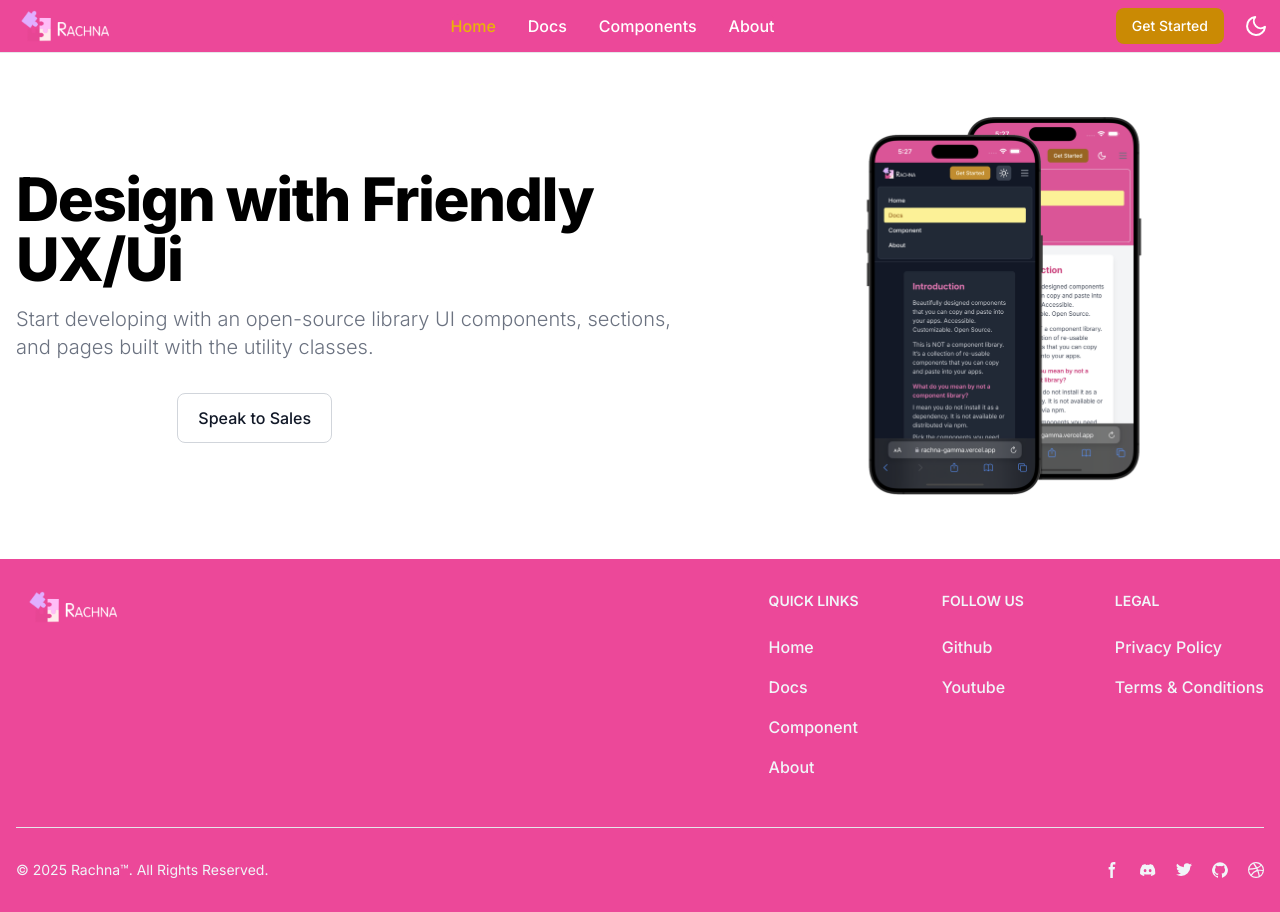
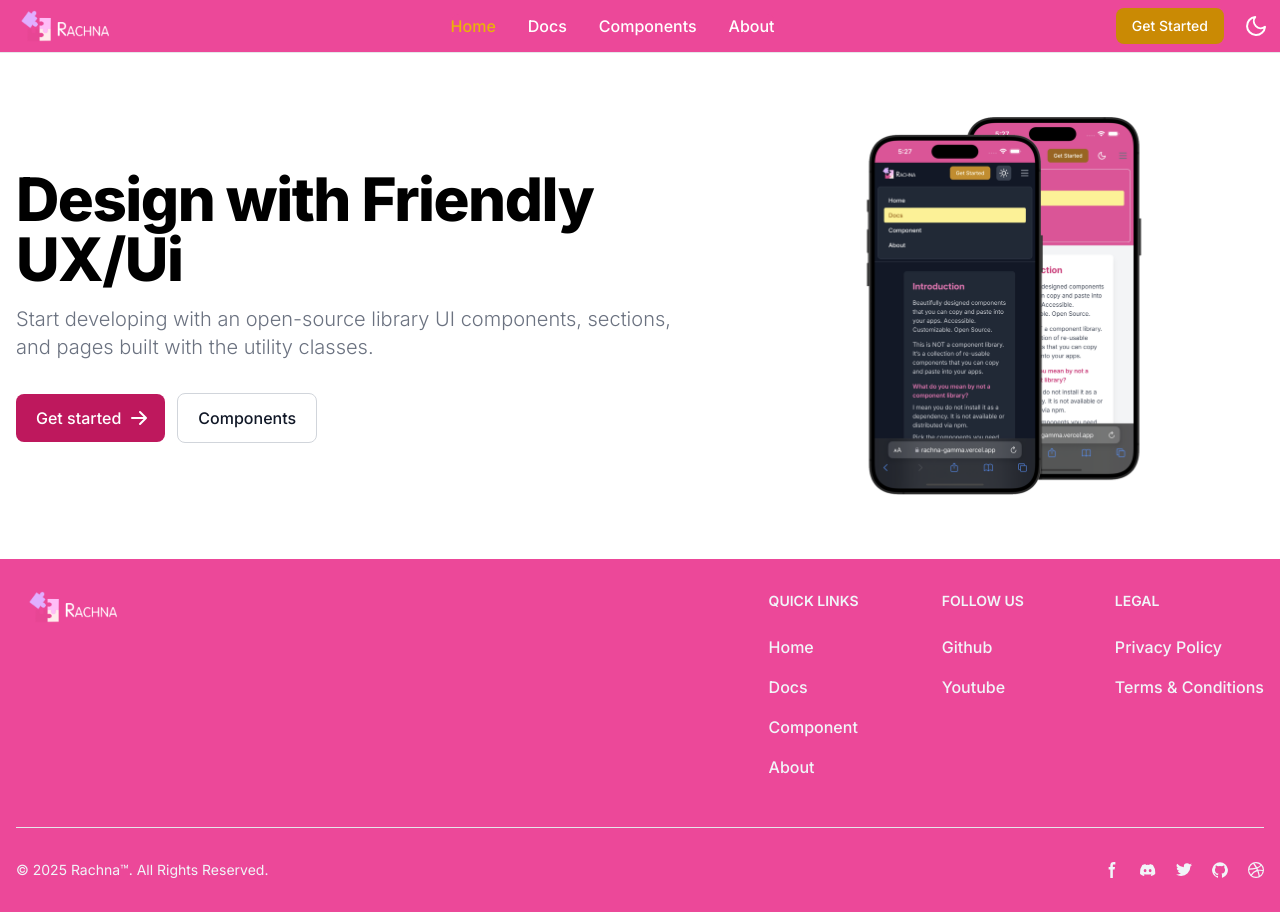
Before and after one commit to engsreynich/rachna-react, a React (Vite) app: page / in a window 1280 px wide. Built offline with nearby package versions, Linux system fonts and the light colour scheme.

Commit message:
custom home page

```diff
--- a/src/Layout/Home.jsx
+++ b/src/Layout/Home.jsx
@@ -1,4 +1,5 @@
 import React from 'react';
+import { Link } from 'react-router-dom';
 
 function Home(props) {
     return (
@@ -11,14 +12,14 @@
                     <p className="max-w-2xl mb-6 font-light text-gray-500 lg:mb-8 md:text-lg lg:text-xl dark:text-gray-400">
                     Start developing with an open-source library UI components, sections, and pages built with the utility classes.
                     </p>
-                    <a href="#" className="inline-flex items-center justify-center px-5 py-3 mr-3 text-base font-medium text-center text-white rounded-lg bg-primary-700 hover:bg-primary-800 focus:ring-4 focus:ring-primary-300 dark:focus:ring-primary-900">
+                    <Link to="/docs" className="inline-flex items-center justify-center px-5 py-3 mr-3 text-base font-medium text-center text-white rounded-lg bg-pink-700 hover:bg-pink-800 focus:ring-4 focus:ring-pink-300 dark:focus:ring-pink-900">
                         Get started
                         <svg className="w-5 h-5 ml-2 -mr-1" fill="currentColor" viewBox="0 0 20 20" xmlns="http://www.w3.org/2000/svg">
                             <path fillRule="evenodd" d="M10.293 3.293a1 1 0 011.414 0l6 6a1 1 0 010 1.414l-6 6a1 1 0 01-1.414-1.414L14.586 11H3a1 1 0 110-2h11.586l-4.293-4.293a1 1 0 010-1.414z" clipRule="evenodd"></path>
                         </svg>
-                    </a>
-                    <a href="#" className="inline-flex items-center justify-center px-5 py-3 text-base font-medium text-center text-gray-900 border border-gray-300 rounded-lg hover:bg-gray-100 focus:ring-4 focus:ring-gray-100 dark:text-white dark:border-gray-700 dark:hover:bg-gray-700 dark:focus:ring-gray-800">
-                        Speak to Sales
+                    </Link>
+                    <a href="/component" className="inline-flex items-center justify-center px-5 py-3 text-base font-medium text-center text-gray-900 border border-gray-300 rounded-lg hover:bg-gray-100 focus:ring-4 focus:ring-gray-100 dark:text-white dark:border-gray-700 dark:hover:bg-gray-700 dark:focus:ring-gray-800">
+                        Components
                     </a>
                 </div>
                 <div className="hidden lg:mt-0 lg:col-span-5 lg:flex">
```
